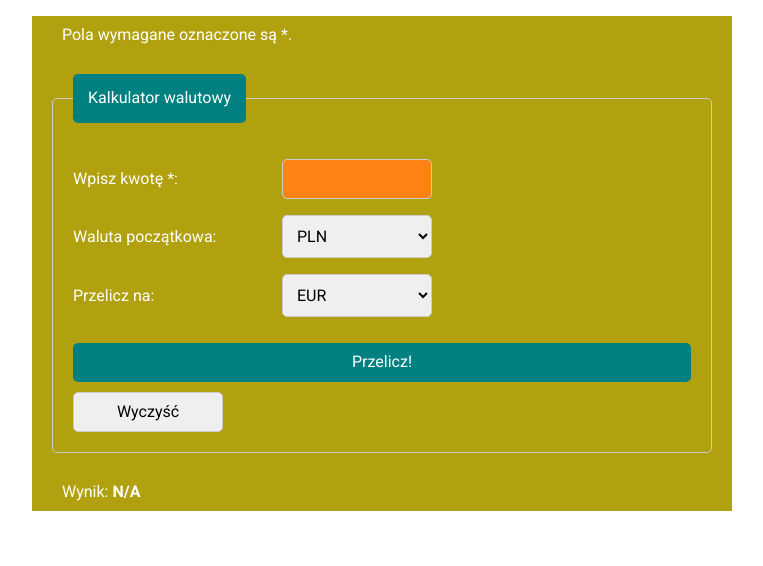
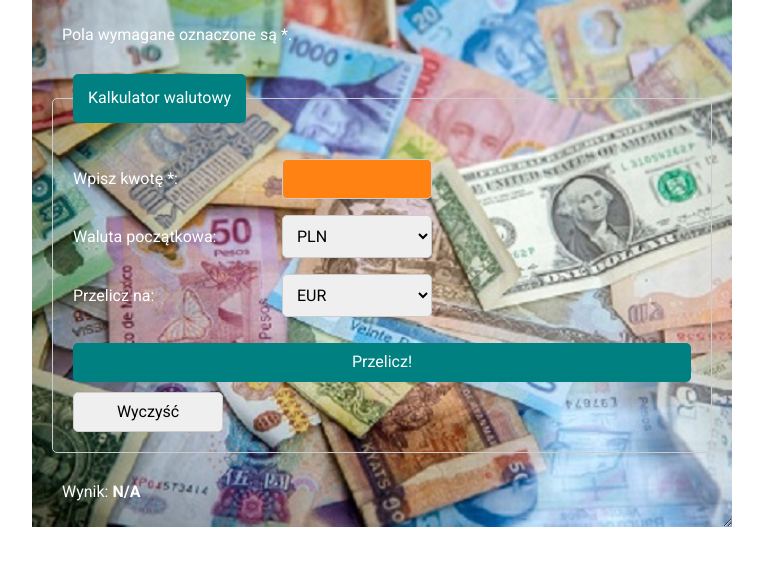
Before and after one commit to RadoslawBuk/kantor, a plain HTML site: page index.html in a window 1280 px wide. Shown: the whole page, without its empty margins (258-1021 px from the left). Drawn offline with nearby package versions, Linux system fonts and the light colour scheme.

Commit message:
landscape added

```diff
--- a/css/style.css
+++ b/css/style.css
@@ -16,7 +16,14 @@ html {
     max-width: 700px;
     margin: 0 auto;
     padding: 0 20px;
-    background-color: rgb(177 161 15);
+    resize: both;
+    overflow: auto;
+    background-image: url(../images/landscape.jpg);
+    background-size: cover;
+    background-position: center;
+    background-repeat: no-repeat;
+    background-color: white;
+    background-attachment: local;
   }
 
   .container__paragraph {
```
Also changed, not shown: images/landscape.jpg (added).
